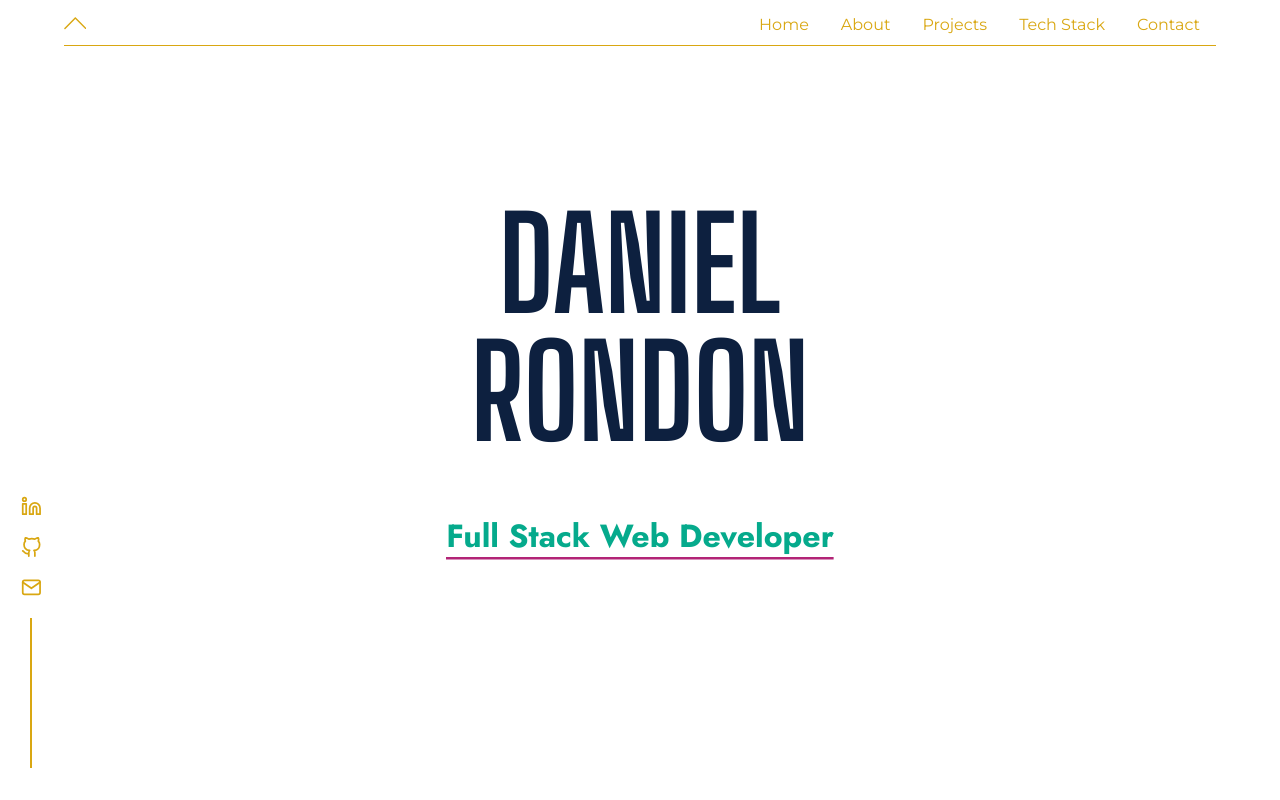
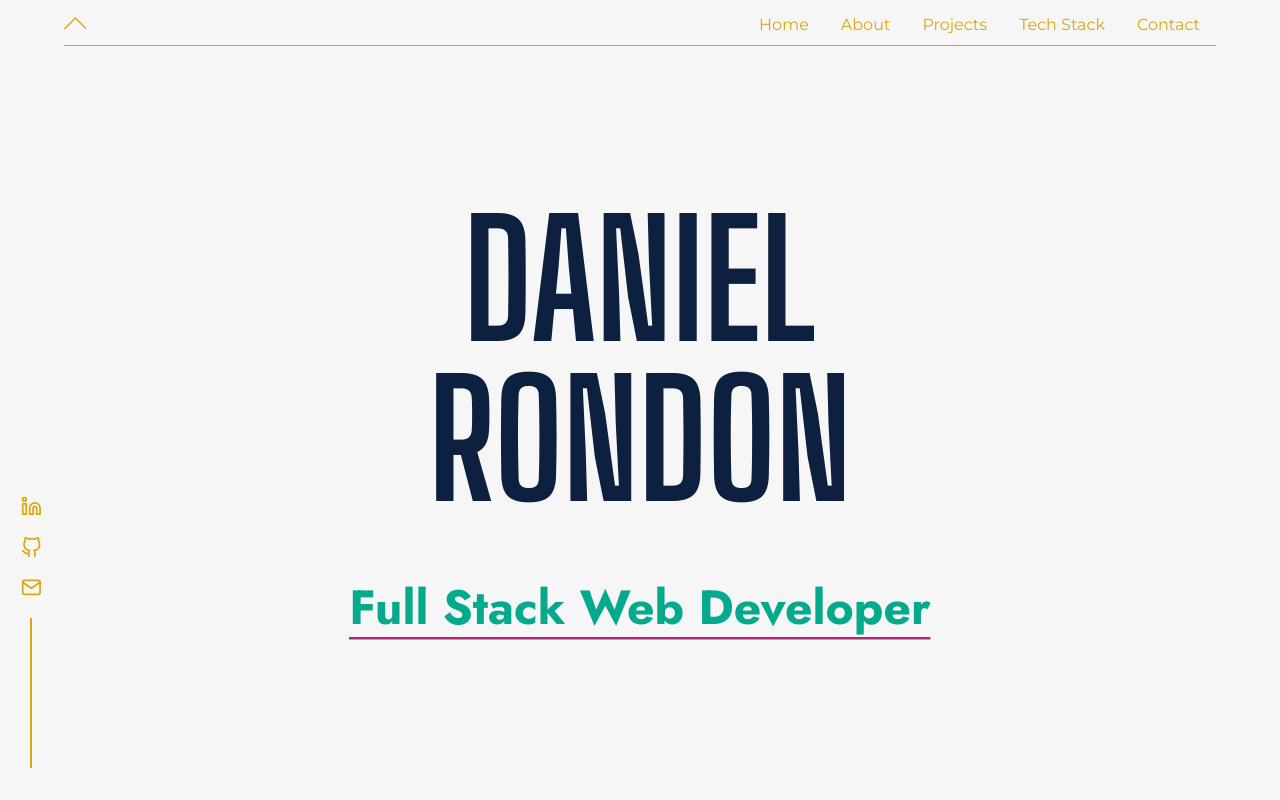
Before and after one commit to Dani-RG/Portfolio-DanielRondon-V1, a React (Create React App) app: page / in a window 1280 px wide. Shown: the top 800 px of the page. Built offline with nearby package versions, Linux system fonts and the light colour scheme.

Commit message:
minor style fix

```diff
--- a/src/App.css
+++ b/src/App.css
@@ -21,6 +21,7 @@
   justify-content: center;
   align-items: center;
   position: relative;
+  background-color: var(--light-color);
 }
 
 :root {
@@ -234,6 +235,7 @@ body {
     width: 100%;
     z-index: 10;
     text-align: center;
+    background-color: var(--light-color);
   }
 
   .nav_links_mobile li {
@@ -292,11 +294,11 @@ body {
 
 @media (min-width: 768px) {
   .danielrondon_text {
-    font-size: 8rem;
+    font-size: 10rem;
   }
 
   .fullstack_webdev_text {
-    font-size: 2rem;
+    font-size: 3rem;
   }
 }
 
```
